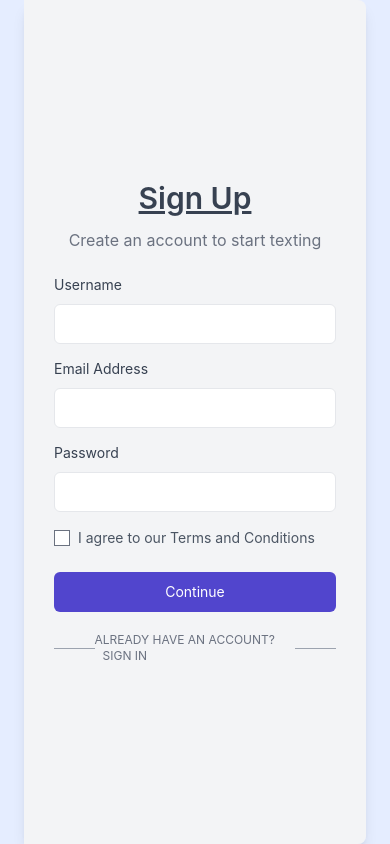
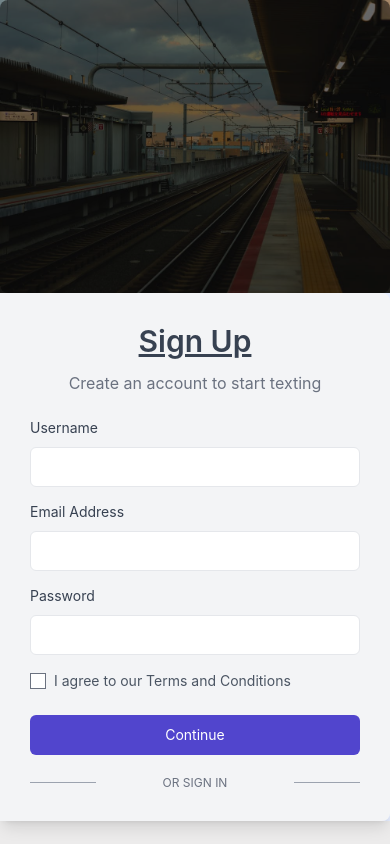
Before and after one commit to PEeGEe21/chatify-frontend, a Next.js app: page /signup in a window 390 px wide. Built offline with nearby package versions, Linux system fonts and the light colour scheme; a web font is replaced by a local one.

Commit message:
worked on signup ui

```diff
--- a/pages/signup.js
+++ b/pages/signup.js
@@ -129,8 +129,8 @@ const SignUp = () => {
     <Toaster/>
 
         <div className=" bg-indigo-100 dark:bg-gray-900 lg:py-[6em] h-full mb-0 flex items-center justify-center">
-            <div className="flex flex-col md:flex-row items-center justify-between m-auto max-w-[900px] h-screen md:h-[520px] shadow-lg rounded-lg">
-                <div className="bg-gray-800 w-[100%] md:w-[50%] hidden md:block h-full flex items-center justify-center flex-column relative rounded-none md:rounded-l-lg">
+            <div className="flex flex-col md:flex-row items-center justify-between m-auto max-w-[900px] h-full md:h-[520px] shadow-lg rounded-lg">
+                <div className="bg-gray-800 w-[100%] md:w-[50%] h-full flex items-center justify-center flex-column relative rounded-none md:rounded-l-lg">
                         <img src="/1.jpeg" alt="vrv" className="object-cover h-full w-full rounded-none md:rounded-l-lg"/>
                     <div className={styles.login_pic_overlay}></div>
                 </div>
@@ -174,15 +174,15 @@ const SignUp = () => {
                             </div>
 
                             <div className="flex items-center justify-between mt-5">
-                                <span className="w-1/6 border-b border-gray-400 md:w-1/6"></span>
+                                <span className="w-1/5 border-b border-gray-400 md:w-1/5"></span>
 
-                                <span className="text-xs text-gray-500 uppercase dark:text-gray-400">Already have an account?
+                                <span className="text-xs text-gray-500 uppercase dark:text-gray-400">
                                     <Link href="/login">
-                                        <a  className="hover:underline ml-2">sign in</a>
+                                        <a  className="hover:underline">or sign in</a>
                                     </Link>
                                 </span>
 
-                                <span className="w-1/6 border-b border-gray-400 md:w-1/6"></span>
+                                <span className="w-1/5 border-b border-gray-400 md:w-1/5"></span>
                             </div>
                         </form>
 
```
